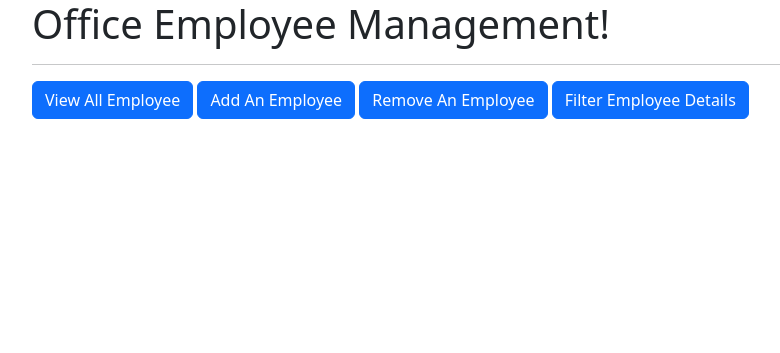
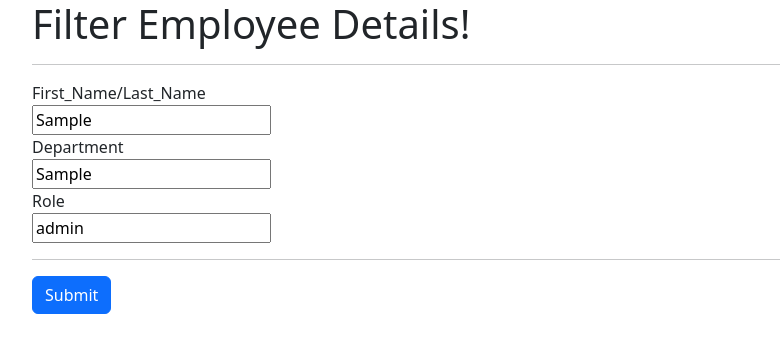
Before and after one commit to himanshu-pal-2002/Employee-Management-System, a Django app: template emp/templates/emp/filter_emp.html in a window 1280 px wide. Shown: the top 353 px of the page, without its empty margins (50-830 px from the left). Run offline with Django 3.2, Linux system fonts and the light colour scheme; the template is opened without the code that fills it: most values are stand-ins (such as "Sample title", 1, 10 or a date in 2020).

Commit message:
employeemanagement

```diff
--- a/emp/templates/emp/filter_emp.html
+++ b/emp/templates/emp/filter_emp.html
@@ -10,12 +10,27 @@
     </head>
     <body>
         <div class="container">
-            <h1>Office Employee Management!</h1>
+            <h1>Filter Employee Details!</h1>
             <hr>
-            <a class="btn btn-primary" href="/all_emp" role="button">View All Employee</a>
+            {% comment %} <a class="btn btn-primary" href="/all_emp" role="button">View All Employee</a>
             <a class="btn btn-primary" href="/add_emp" role="button">Add An Employee</a>
             <a class="btn btn-primary" href="/remove_emp" role="button">Remove An Employee</a>
-            <a class="btn btn-primary" href="/filter_emp" role="button">Filter Employee Details</a>
+            <a class="btn btn-primary" href="/filter_emp" role="button">Filter Employee Details</a> {% endcomment %}
+            <form action="/Filter_Emp" method="post">
+                {% csrf_token %}
+
+                  <label for="first_name">First_Name/Last_Name</label><br>
+                  <input type="text" id="first_name" name="name" value={{ name }}><br>
+
+                  <label for="dept">Department</label><br>
+                  <input type="text" id="dept" name="dept" value={{ dept }}><br>
+
+                  <label for="role">Role</label><br>
+                  <input type="text" id="role" name="role" value={{ role }}><br>
+
+                  <hr>
+                  <button type="submit" class="btn btn-primary">Submit</button>
+            </form>
         </div>
         <script src="https://cdn.jsdelivr.net/npm/bootstrap@5.3.2/dist/js/bootstrap.bundle.min.js" integrity="sha384-C6RzsynM9kWDrMNeT87bh95OGNyZPhcTNXj1NW7RuBCsyN/o0jlpcV8Qyq46cDfL" crossorigin="anonymous"></script>
       </body>
--- a/emp/templates/emp/remove_emp.html
+++ b/emp/templates/emp/remove_emp.html
@@ -22,7 +22,7 @@
                 </button>
                 <ul class="dropdown-menu">
                     {% for emp in emps %}
-                  <li><a class="dropdown-item" href="/Remove_Emp/">{{ emp.first_name }} {{ emp.last_name }}</a></li>
+                  <li><a class="dropdown-item" href="/Remove_Emp/{{emp.id}}">{{ emp.first_name }} {{ emp.last_name }}</a></li>
                   {% endfor %}
                 </ul>
               </div>
```
Also changed, not shown: emp/views.py (+27 -3 lines).
